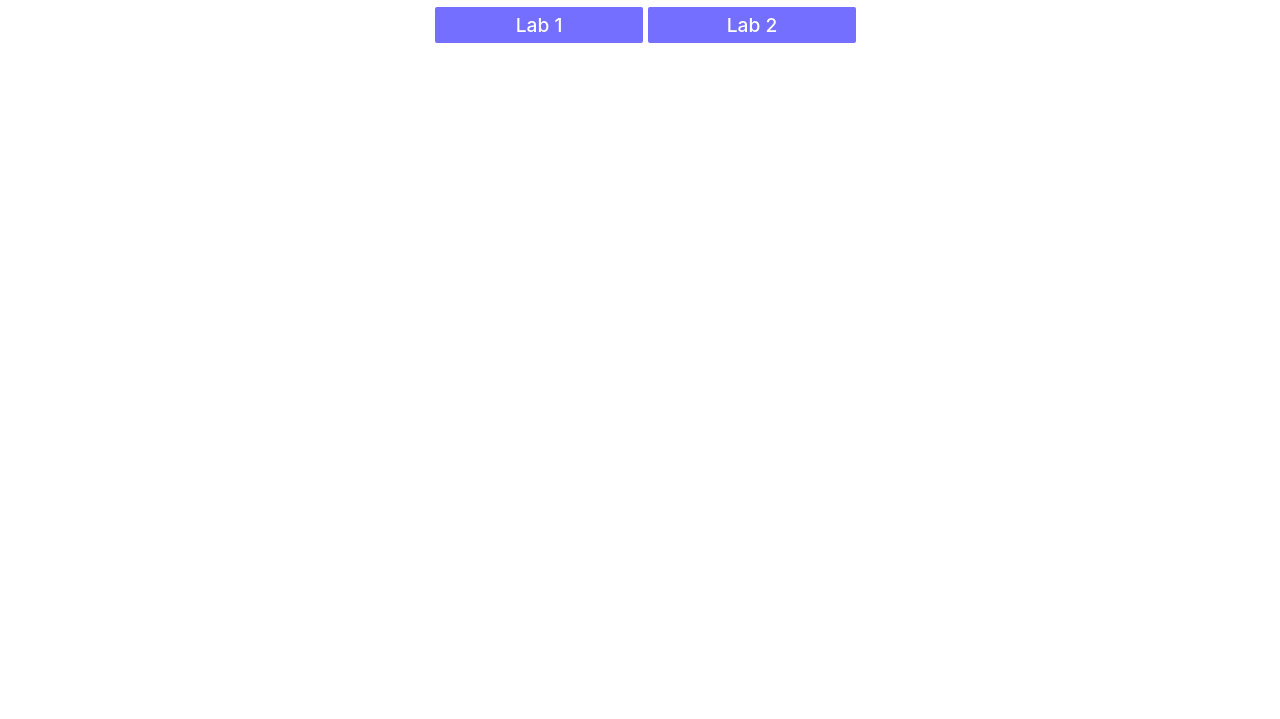
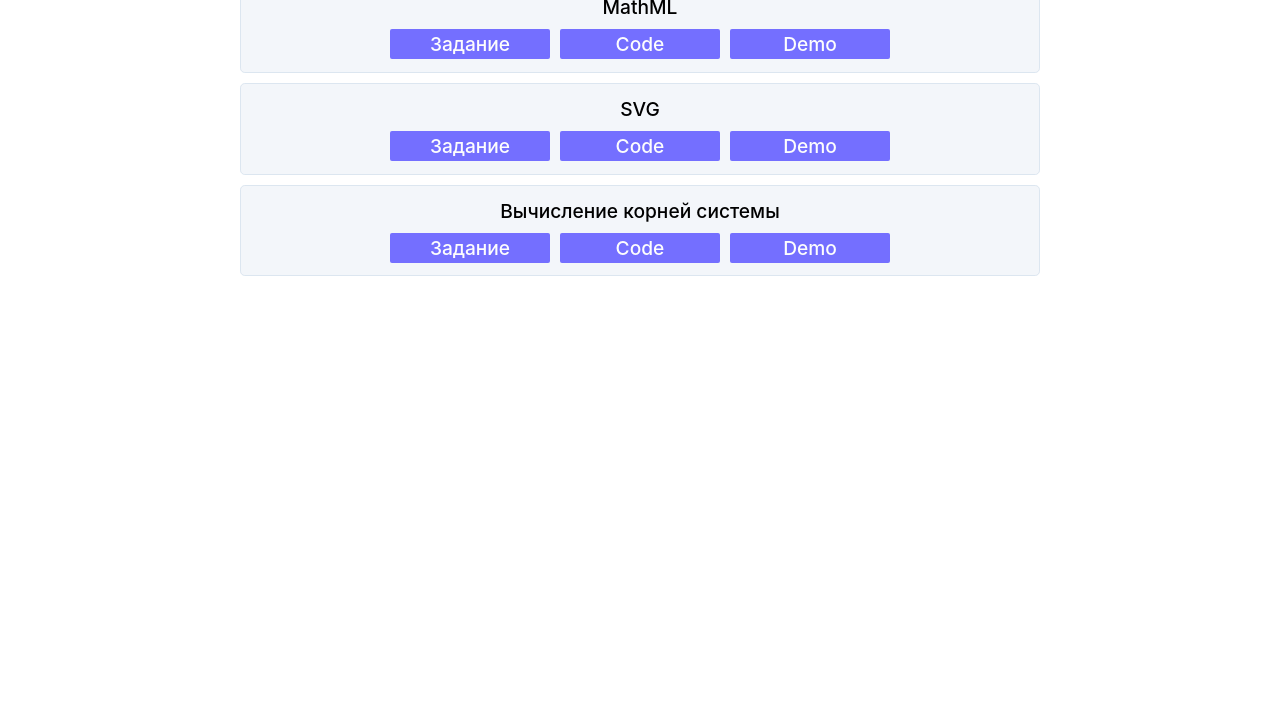
Before and after one commit to dimameh/web_labs, a plain HTML site: page index.html in a window 1280 px wide. Shown: the part 81-800 px from the top of the page. Drawn offline with Linux system fonts and the light colour scheme.

Commit message:
lab3, rework everything

```diff
--- a/lab1.xml
+++ b/MathML/lab1.xml
@@ -1,5 +1,5 @@
 <?xml version="1.0" encoding="UTF-8"?>
-<?xml-stylesheet type="text/xsl" href="transform1.xsl"?>
+<?xml-stylesheet type="text/xsl" href="MathML/transform1.xsl"?>
 <строка>
 	<операнд>σ</операнд>
 	<оператор>=</оператор>
--- a/lab2.xml
+++ b/SVG/lab2.xml
@@ -1,5 +1,5 @@
 <?xml version="1.0" encoding="utf-8" ?>
-<?xml-stylesheet type="text/xsl" href="transform2.xsl"?>
+<?xml-stylesheet type="text/xsl" href="SVG/transform2.xsl"?>
 <root>
   <графика ширина="640" высота="480">
     <эллипс id="графика_1" заливка="rgba(255,0,0,0.5)" ободок="white" ширина-ободка="5" cx="206" cy="139" rx="100" ry="100"/>
--- a/index.html
+++ b/index.html
@@ -6,9 +6,12 @@
   <meta name="viewport" content="width=device-width, initial-scale=1.0">
   <title>Labs</title>
   <style type="text/css">
+    * {
+      font-family: -apple-system, BlinkMacSystemFont, 'Segoe UI', Helvetica, Arial, sans-serif;
+      box-sizing: border-box;
+    }
     a {
       font-size: 120%;
-      font-family: -apple-system, BlinkMacSystemFont, 'Segoe UI', Helvetica, Arial, sans-serif;
       font-style: normal;
       font-weight: 500;
       line-height: 24px;
@@ -17,7 +20,8 @@
       justify-content: center;
       align-items: center;
       padding: 3px 24px;
-      margin-right: 5px;
+      margin-right: 10px;
+      margin-top: 10px;
 
       width: 160px;
       height: 30px;
@@ -31,26 +35,73 @@
       text-decoration: none;
     }
 
+    a:last-child {
+      margin-right: 0;
+    }
+
     a:hover {
       background: #645eff;
     }
 
-    .wr {
+    .container {
       display: flex;
       flex-direction: column;
-      justify-content: center;
+      align-items: center;
+    }
+    .card {
+      display: flex;
+      flex-direction: column;
+
       align-items: center;
 
-      width: 100vw;
+      width: 800px;
+      margin-bottom: 10px;
+
+      background-color: #f3f6fa;
+      border: solid 1px #dce6f0;
+      border-radius: 0.3rem;
+      padding: 0.8rem;
+    }
+    .lab_title {
+      font-size: 120%;
+      font-style: normal;
+      font-weight: 500;
+      line-height: 24px;
+    }
+    .sources {
+      display: flex;
+      flex-direction: row;
+      align-items: center;
+      justify-content: center;
     }
    </style>
 </head>
 <body>
-  <div class="wr">
-    <h1>Mekh D.A. labs</h1>
-    <div style="display: flex; flex-direction: row;">
-      <a href="lab1.xml">Lab 1</a>
-      <a href="lab2.xml">Lab 2</a>
+  <h4 id="author" title="DmitriyMekh">Дмитрий Мех</h4>
+  <div class="container">
+    <div class="card">
+      <div class="lab_title">MathML</div>
+      <div class="sources">
+        <a href="http://kodaktor.ru/sigma.pdf">Задание</a>
+        <a href="lab1.xml">Code</a>
+        <a href="MathML/lab1.xml">Demo</a>
+      </div>
+    </div>
+    <div class="card">
+      <div class="lab_title">SVG</div>
+      <div class="sources">
+        <a href="http://kodaktor.ru/svg.pdf">Задание</a>
+        <a href="lab1.xml">Code</a>
+        <a href="SVG/lab2.xml">Demo</a>
+      </div>
+    </div>
+    <div class="card">
+      <div class="lab_title">Вычисление корней системы</div>
+      <div class="sources">
+        <a href="https://node-server.online/m/mod/scorm/view.php?id=800">Задание</a>
+        <a href="lab1.xml">Code</a>
+        <a href="roots.html">Demo</a>
+     </div>
     </div>
   </div>
 </body>
```
Also changed, not shown: author.html (added, +12 -0 lines), roots.html (added, +81 -0 lines), 4 other files.
